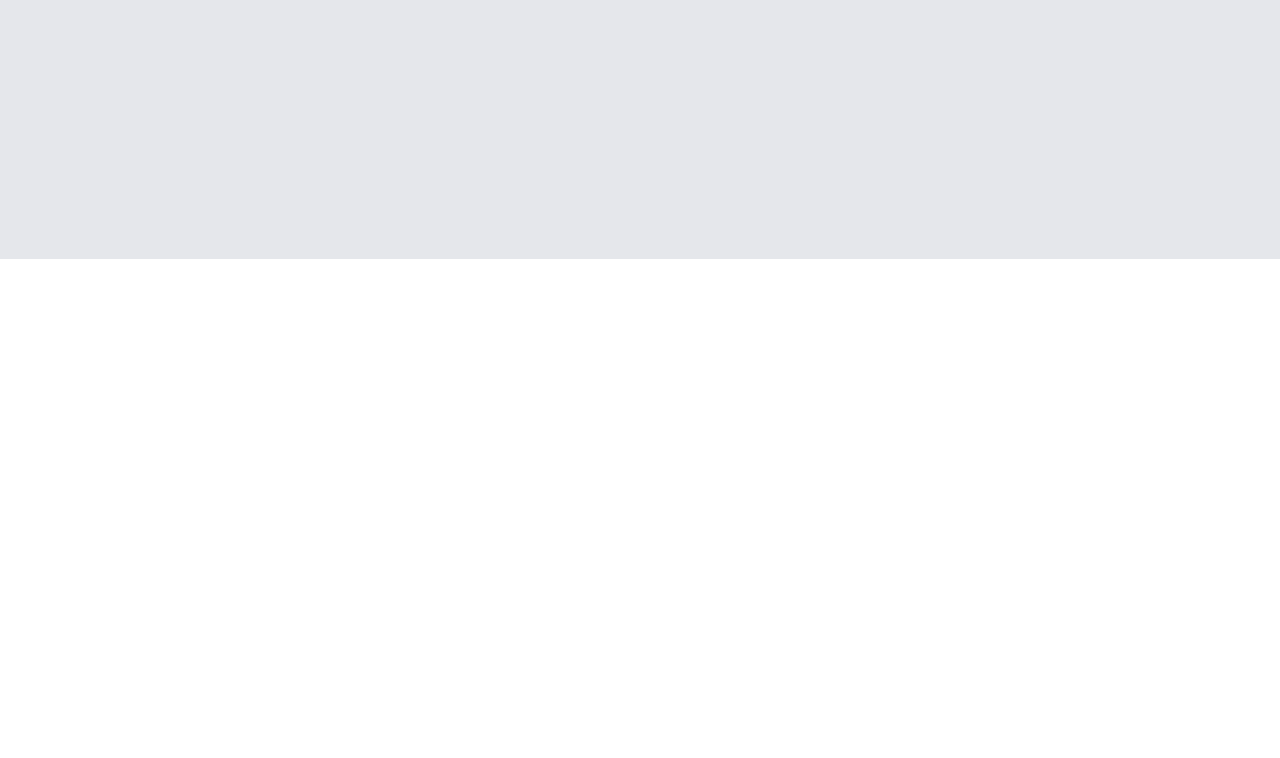
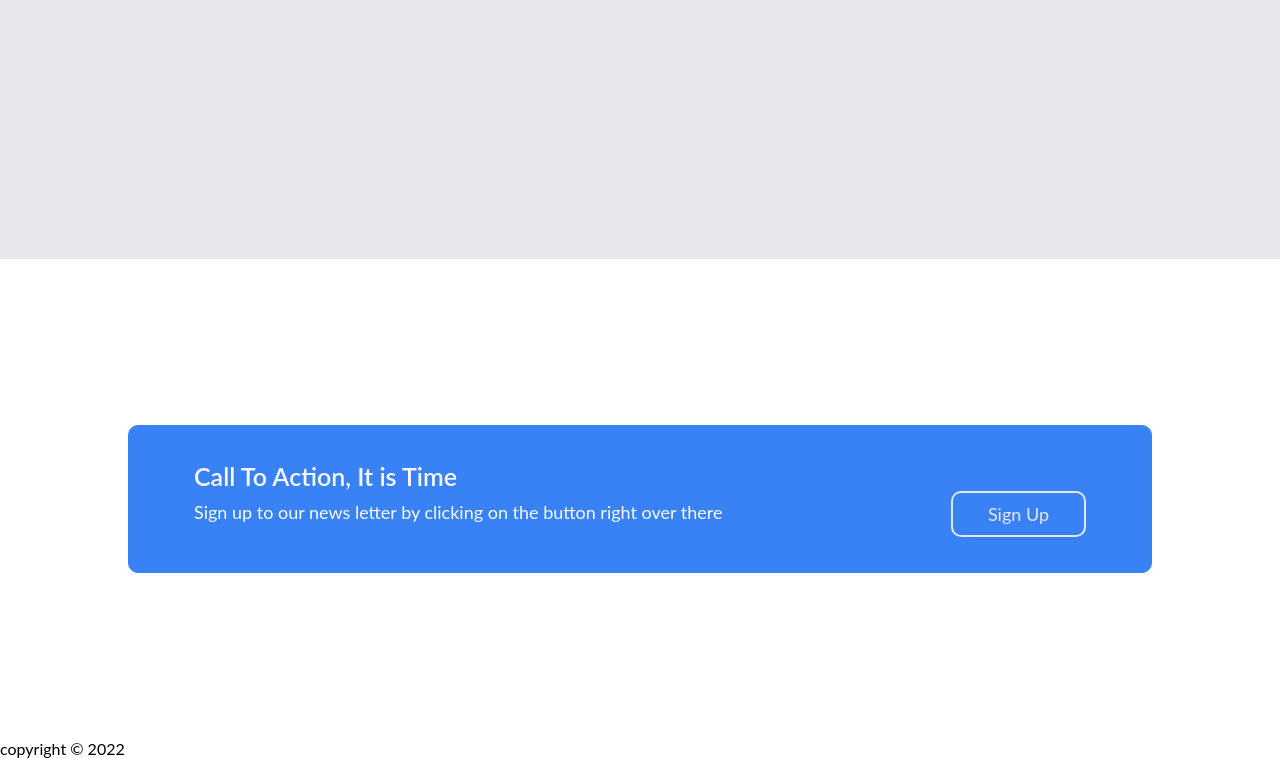
Before and after one commit to Seremba/landing-page, a plain HTML site: page index.html in a window 1280 px wide. Shown: the part 1926-2684 px from the top of the page. Before the commit the page ends 2185 px from the top, so only its background shows below. Drawn offline with Linux system fonts and the light colour scheme.

Commit message:
Create call to action section

```diff
--- a/index.html
+++ b/index.html
@@ -54,5 +54,21 @@
       <p class="testimony-paragraph">Lorem, ipsum dolor sit amet consectetur adipisicing elit. Alias ipsum pariatur distinctio temporibus maxime nesciunt earum porro sapiente ex odio?</p>
       <p class="testimony-author"> <span>-</span> Thor, God of Thunder</p>
  </section>
+
+ <section class="call-to-action">
+     <div class="call-to-action_content">
+         <h3 class="call-to-action_title">Call To Action, It is Time</h3>
+        <div class="call-to-action_specs">
+            <p class="call-to-action_paragraph">Sign up to our news letter by clicking on the button right over there</p>
+            <button class="call-to-action_button">Sign Up</button>
+        </div>
+
+     </div>
+
+ </section>
+
+ <footer>
+     <p>copyright &copy; 2022 </p>
+ </footer>
 </body>
 </html>
--- a/style.css
+++ b/style.css
@@ -143,3 +143,53 @@ header nav .nav-container li {
     margin-left: 20px;
     font-size: 20px;
 }
+
+.call-to-action{
+    display: flex;
+    flex-direction: column;
+    justify-content: center;
+    align-items: center;
+    height: 60vh;
+    background-color: #fff;
+    width: 100%;
+}
+
+.call-to-action .call-to-action_content {
+    display: flex;
+    flex-direction: column;
+    justify-content: center;
+    max-width: 80%;
+    width: 100vw;
+    background: #3882f6;
+    border: 1px solid #3882f6;
+    border-radius: 10px;
+    padding: 35px 65px;
+
+}
+.call-to-action .call-to-action_content .call-to-action_title{
+  color: #f9faf8;
+  font-weight: 600;
+  font-size: 25px;
+}
+
+.call-to-action  .call-to-action_specs {
+    display: flex;
+    flex-direction: row;
+    justify-content: space-between;
+}
+
+.call-to-action  .call-to-action_specs .call-to-action_paragraph{
+   color: #f9faf8;
+   font-size: 18px;
+   padding: 10px 0px;
+}
+
+.call-to-action  .call-to-action_specs .call-to-action_button {
+    color: #e5e7eb;
+    align-items: center;
+    background: #3882f6;
+     padding: 10px 35px;
+     font-size: 18px;
+     border-radius: 10px;
+     border: 2px solid #e5e7eb;
+}
```
